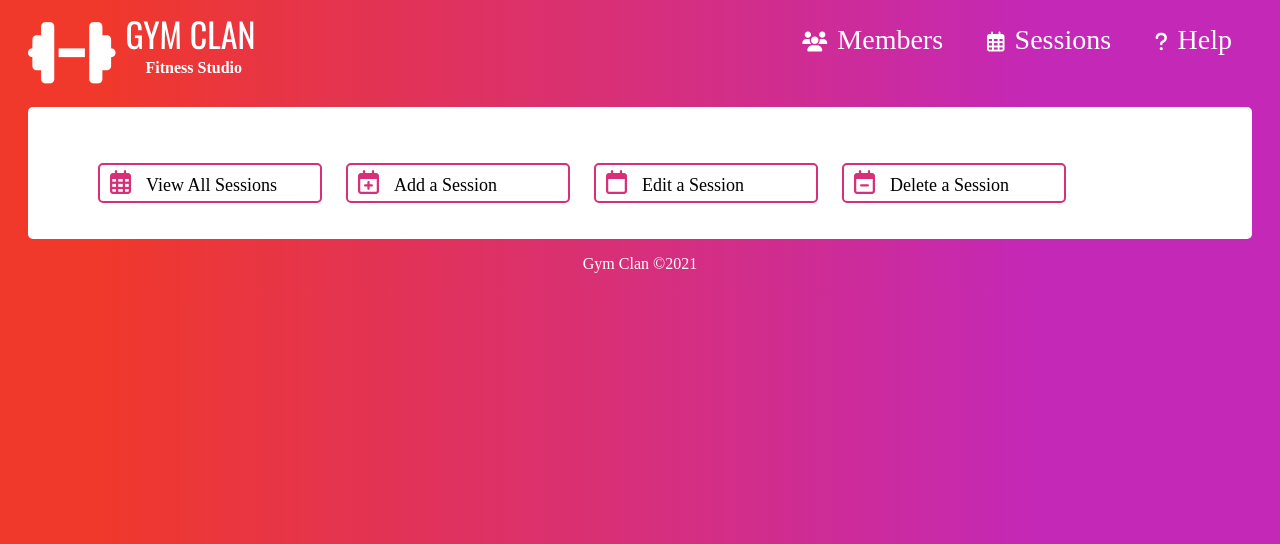
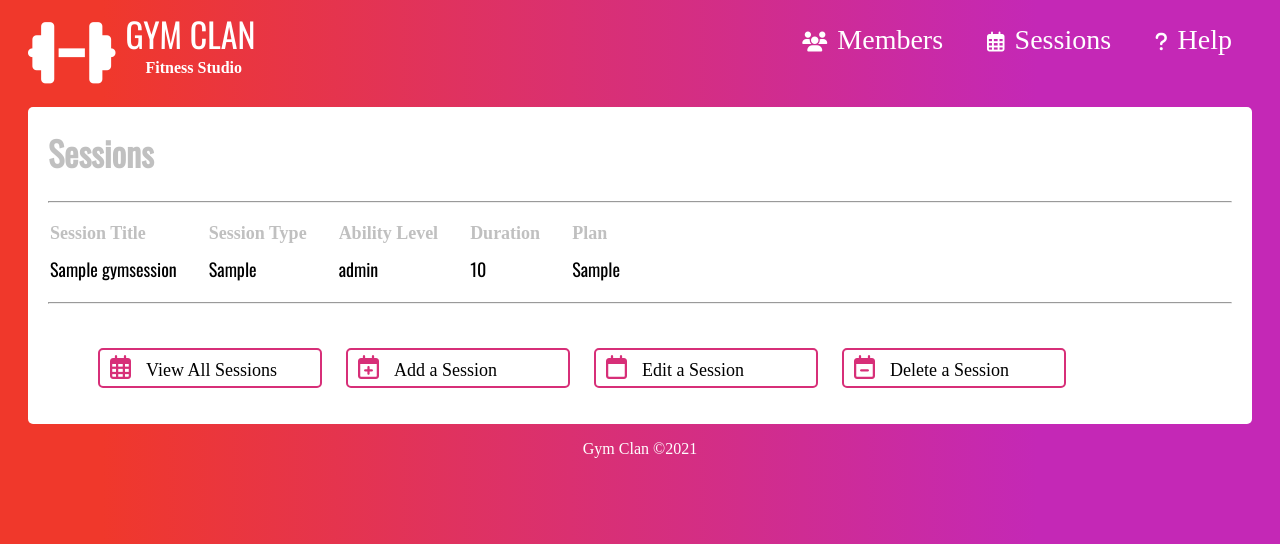
Before and after one commit to M5FGN/codeclan_project_gymclan, a Flask app: page /gymsessions in a window 1280 px wide. Shown: the top 544 px of the page. Run offline with Flask 2, Linux system fonts and the light colour scheme; a database or web service that is not in the repository returns one stand-in record (values such as "Sample title"); some libraries are stand-ins or nearby versions; some web fonts are replaced.

Commit message:
Adding and styling View All Sessions

```diff
--- a/controllers/gymsession_controller.py
+++ b/controllers/gymsession_controller.py
@@ -7,4 +7,5 @@ gymsessions_blueprint = Blueprint('gymsessions', __name__)
 
 @gymsessions_blueprint.route('/gymsessions')
 def gymsessions():
-    return render_template('gymsessions/index.html', title='Sessions')
+    gymsessions = gymsession_repository.view_all()
+    return render_template('gymsessions/index.html', title='Sessions', gymsessions=gymsessions)
--- a/repositories/gymsession_repository.py
+++ b/repositories/gymsession_repository.py
@@ -18,3 +18,13 @@ def save(gymsession):
     results = run_sql(sql, values)
     gymsession.id = results[0]['id']
     return gymsession
+
+def view_all():
+    gymsessions=[]
+
+    sql = 'SELECT * FROM gymsessions'
+    results = run_sql(sql)
+    for row in results:
+        gymsession = Gymsession(row['gs_title'], row['gs_description'], row['gs_type'], row['ability_level'], row['gs_day'], row['gs_date'], row['gs_time'], row['duration'], row['gs_plan'], row['gs_location'], row['cost'], row['capacity'], row['instructor'])
+        gymsessions.append(gymsession)
+    return gymsessions
--- a/static/css/style.css
+++ b/static/css/style.css
@@ -154,6 +154,7 @@ ol > li {
     font-size: 18px;
     color: silver;
     padding: 10px 30px 10px 0px;
+    text-align: left;
 }
 
 .results > tbody > tr > td {
--- a/templates/gymsessions/index.html
+++ b/templates/gymsessions/index.html
@@ -1,6 +1,28 @@
 {% extends 'base.html' %}
 
 {% block content %}
+
+<h1>Sessions</h1>
+
+<section>
+    <hr>
+    <table class = 'results'>
+        <tr>
+            <th>Session Title</th>
+            <th>Session Type</th>
+            <th>Ability Level</th>
+            <th>Duration</th>
+            <th>Plan</th>
+        </tr>
+        {% for gymsession in gymsessions %}
+        <tr>
+            <td>{{gymsession.gs_title}}</td><td>{{gymsession.gs_type}}</td><td>{{gymsession.ability_level}}</td><td>{{gymsession.duration}}</td><td>{{gymsession.gs_plan}}</td>
+        </tr>
+        {% endfor %}
+
+    </table>
+    <hr>
+</section>
 
 <nav>
     <ul>
--- a/templates/members/index.html
+++ b/templates/members/index.html
@@ -3,7 +3,6 @@
 {% block content %}
 
 <h1>Memebers</h1>
-
 
 <section>
     <hr>
```
